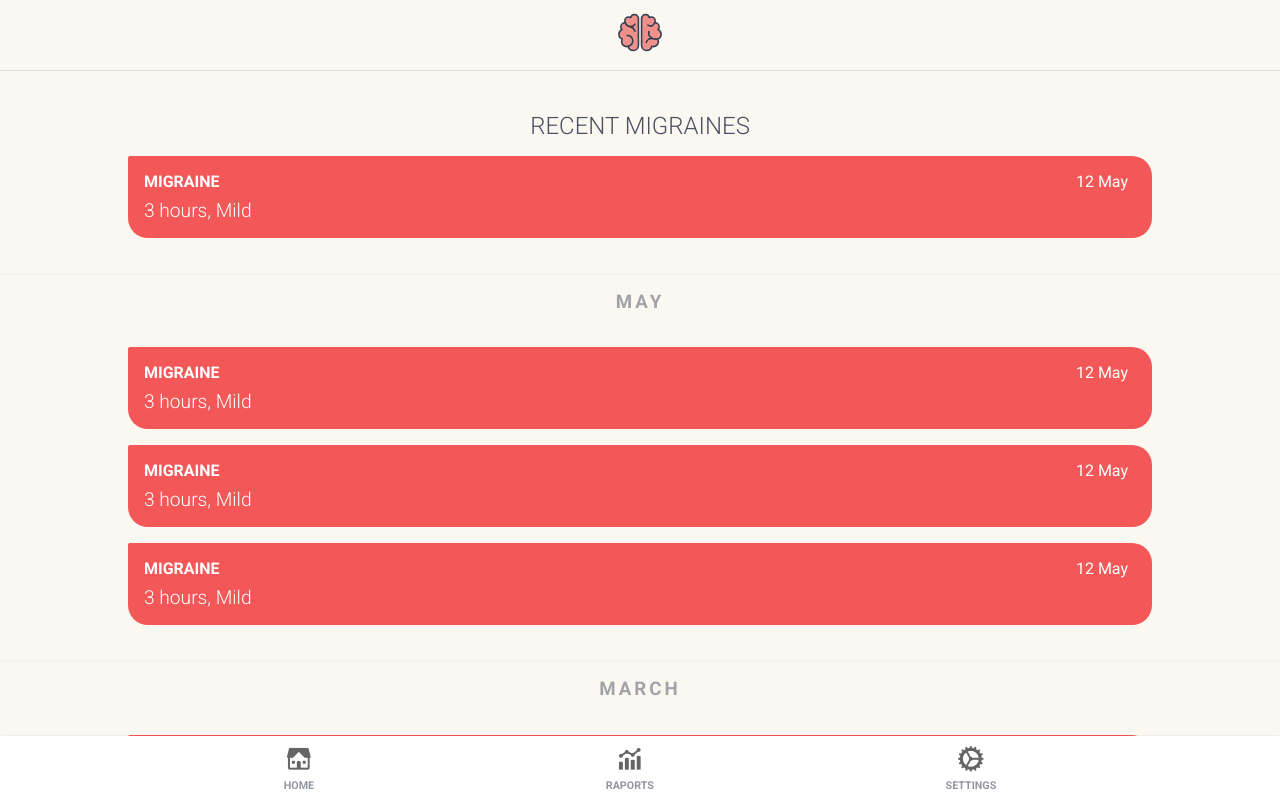
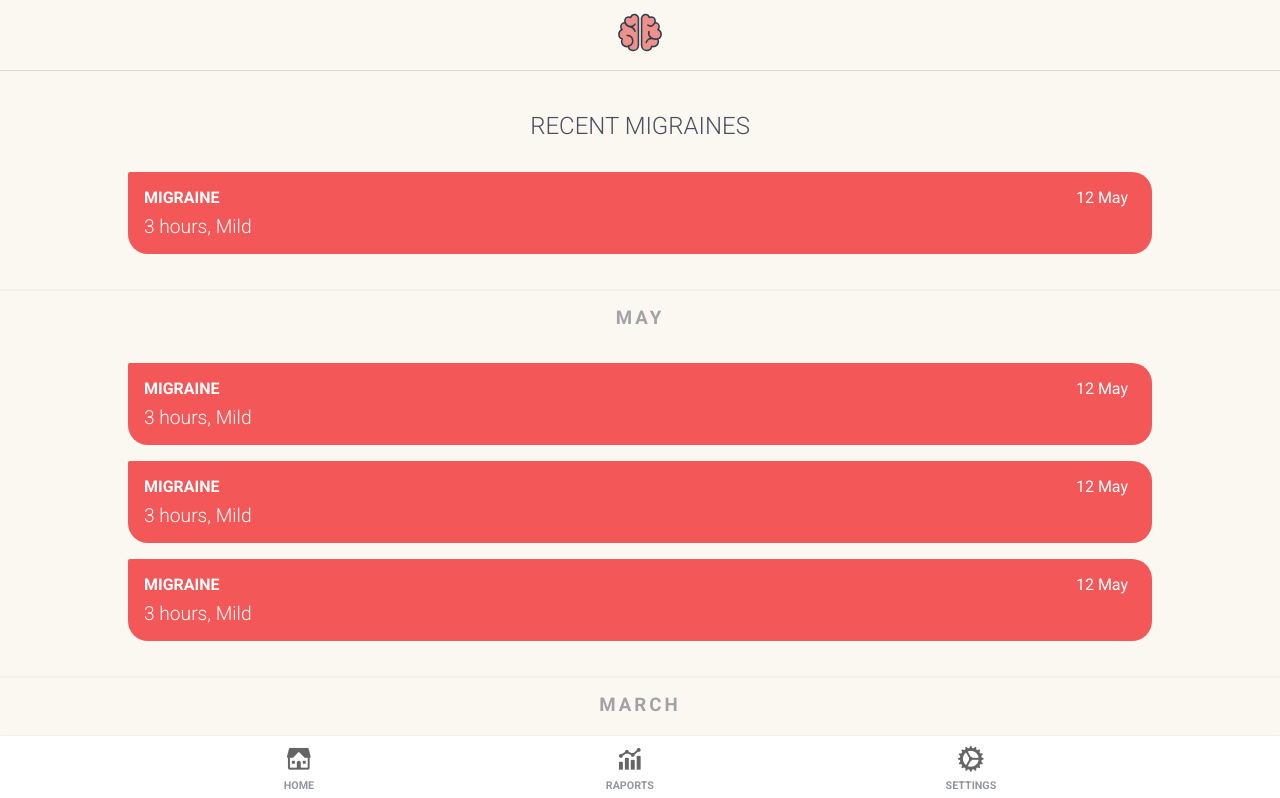
Before and after one commit to jagodarybacka/migraine-app, a React (Create React App) app: page /history in a window 1280 px wide. Shown: the top 798 px of the page. Built offline with nearby package versions, Linux system fonts and the light colour scheme.

Commit message:
History - fix

```diff
--- a/src/scenes/history/History.js
+++ b/src/scenes/history/History.js
@@ -9,12 +9,12 @@ import Menubar from '../../components/Menubar';
 
 const HistoryComponent = styled.section`
   display: block;
-  padding: 6rem 0;
+  padding: 7rem 0;
   margin: 0;
   h2 {
     text-transform: uppercase;
     font-weight: 300;
-    margin: 1rem 0;
+    margin: 0 0 2rem 0;
     text-align: center;
   }
 
```
